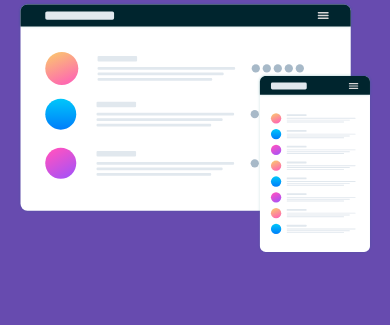
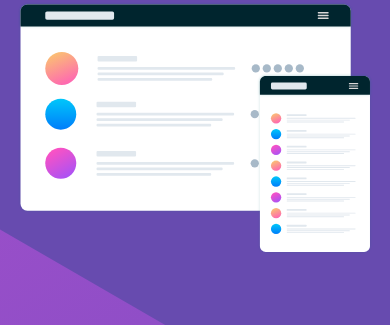
Before and after one commit to gtimalsena/huddle-landing, a plain HTML site: page index.html in a window 390 px wide. Shown: the part 94-419 px from the top of the page. Drawn offline with Linux system fonts and the light colour scheme.

Commit message:
Background Image link fixed with adding ../ to the image link

```diff
--- a/css/style.css
+++ b/css/style.css
@@ -2,7 +2,7 @@
 
 body {
   font-family: "Poppins", sans-serif;
-  background-image: url("images/bg-desktop.svg");
+  background-image: url("../images/bg-desktop.svg");
   background-repeat: no-repeat;
   background-size: cover;
   background-color: hsl(257, 40%, 49%);
@@ -96,7 +96,7 @@ i {
 
 @media only screen and (max-width: 600px) {
   body {
-    background-image: url("images/bg-mobile.svg");
+    background-image: url("../images/bg-mobile.svg");
   }
 
   header {
```
